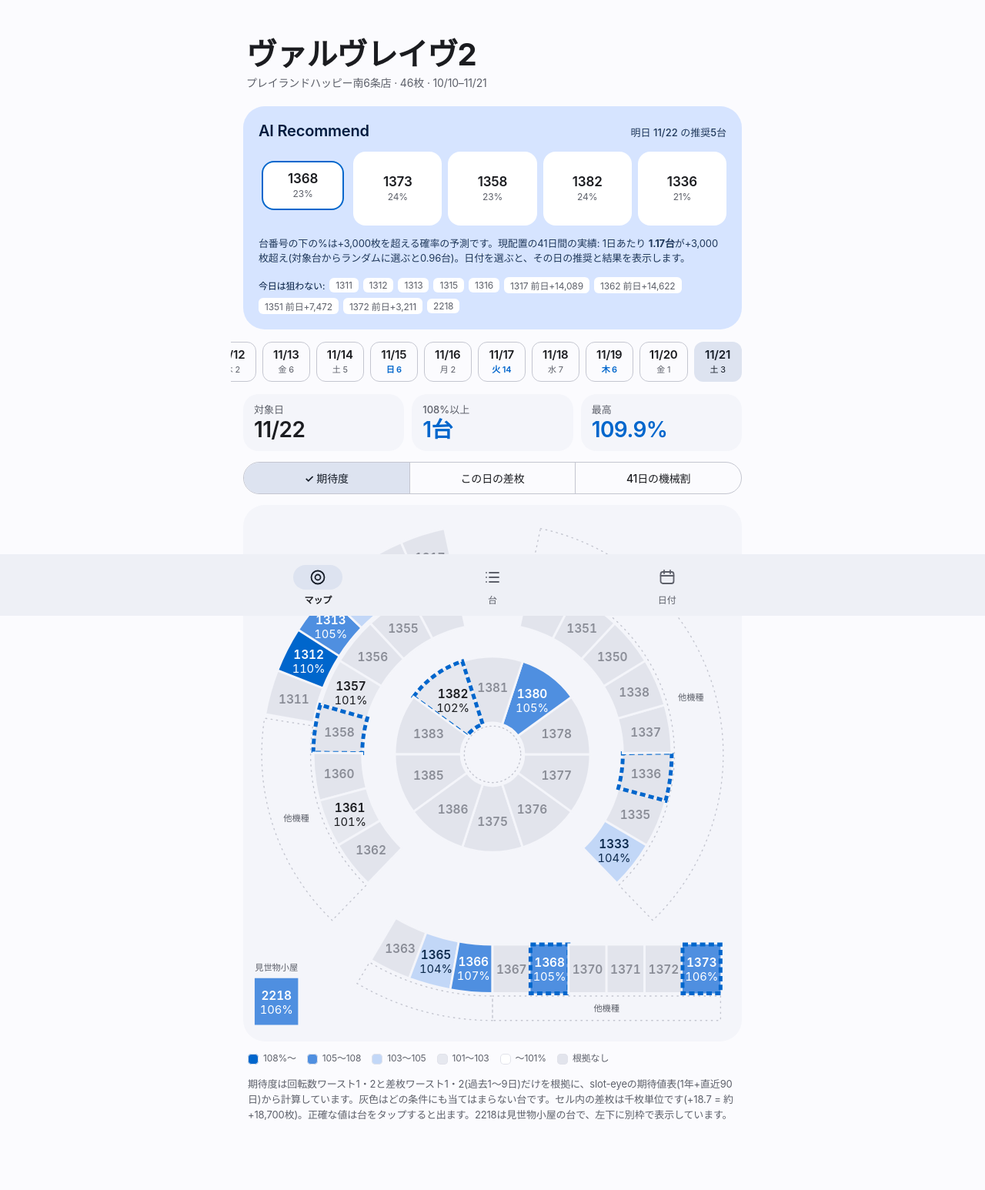
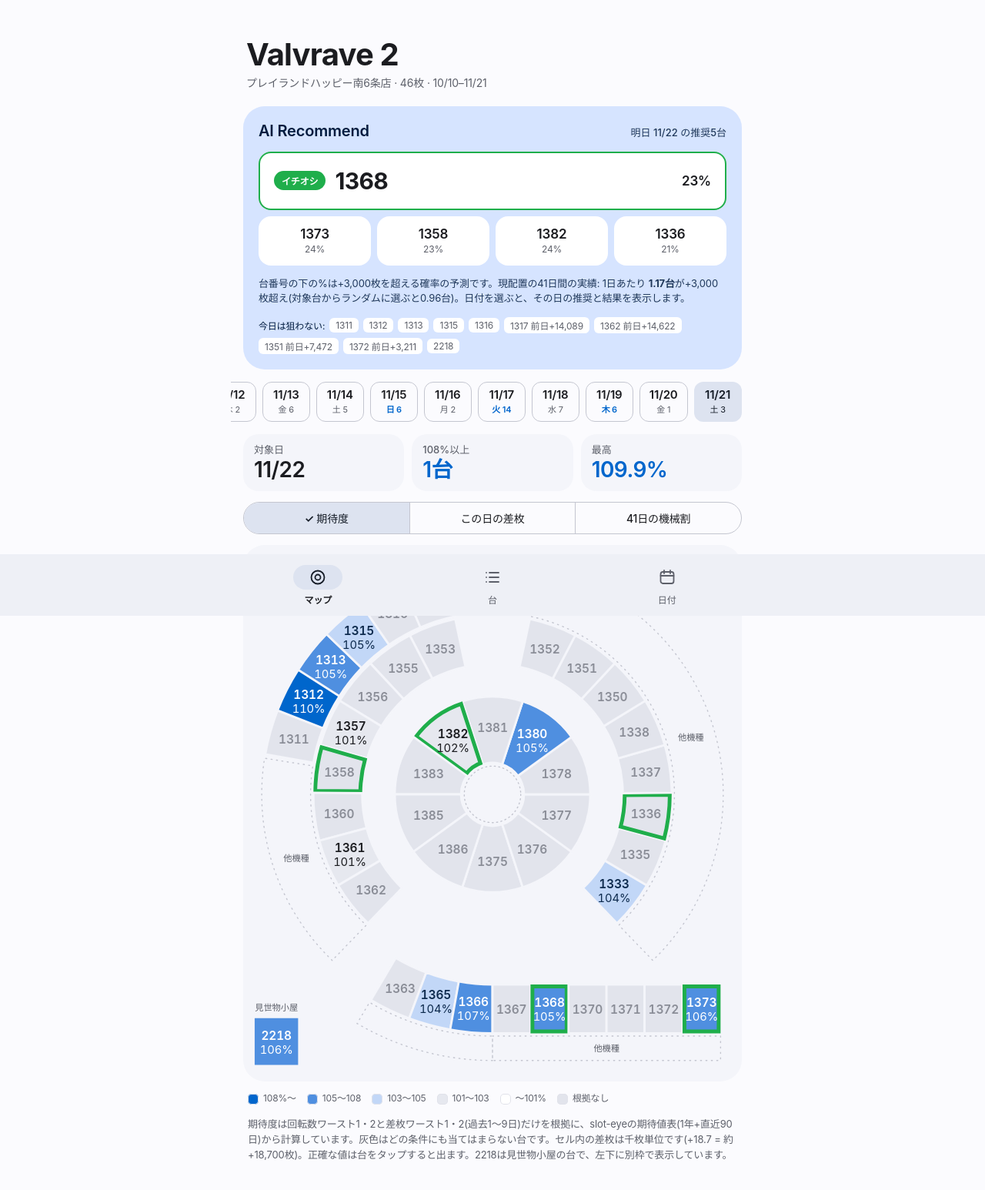
Before and after one commit to Sat0121/vvv2-minami6-map, a plain HTML site: page index.html in a window 1280 px wide. Shown: the whole page at 77% size. Drawn offline with Linux system fonts and the light colour scheme.

Commit message:
タイトルを英語に、AI推奨台の枠を内側の緑線に、推奨1位を大きく表示
Co-Authored-By: Claude Opus 5.5 <noreply@anthropic.com>
Claude-Session: https://claude.ai/code/session_01CAruggyVgNkM5aaNUHBJUP

```diff
--- a/index.html
+++ b/index.html
@@ -17,6 +17,7 @@
   --body: var(--mono); --display: -apple-system, BlinkMacSystemFont, "SF Pro Display", "Hiragino Sans", "Yu Gothic UI", "Roboto", system-ui, sans-serif;
   --doto: var(--display); --jp-dot: var(--display);
   --ease: cubic-bezier(.2, 0, 0, 1);
+  --ai-ring: #1fae4b;
 }
 @media (prefers-color-scheme: dark) { :root:not([data-theme="light"]) {
   --primary: #9fcaff; --on-primary: #003060; --primary-container: #0f4a86; --on-primary-container: #d6e4ff;
@@ -25,7 +26,7 @@
   --on-surface: #e2e2e9; --on-surface-var: #c4c6d0; --outline: #8e9099; --outline-var: #44474e;
   --red-ink: #003060;
   --h4: #3d7fcf; --h4-ink: #ffffff; --h3: #1d3c63; --h3-ink: #d6e4ff; --h2: #2a2d33; --h2-ink: #e2e2e9; --h1: #191c20; --h1-ink: #8e9099;
-  --none: #2a2d32; --none-ink: #8e9099; color-scheme: dark;
+  --none: #2a2d32; --none-ink: #8e9099; --ai-ring: #34d26a; color-scheme: dark;
 } }
 * { box-sizing: border-box; -webkit-tap-highlight-color: transparent; }
 body { background: var(--surface); color: var(--on-surface); font: 400 16px/1.5 var(--body); letter-spacing: -0.01em; font-variant-numeric: tabular-nums; -webkit-font-smoothing: antialiased; }
@@ -72,10 +73,11 @@ svg#map { display: block; width: 100%; height: auto; touch-action: manipulation;
 .cell text { text-anchor: middle; dominant-baseline: central; pointer-events: none; font-family: var(--body); }
 .cell .no { font-size: 23px; font-weight: 600; }
 .cell .val { font-size: 21px; }
-.cell.ai path { stroke: var(--primary); stroke-width: 7; stroke-dasharray: 10 6; }
-.cell.sel path { stroke: var(--on-surface); stroke-width: 7; stroke-dasharray: none; }
+.cell .ring { fill: none; stroke: var(--ai-ring); stroke-width: 14; display: none; pointer-events: none; }
+.cell.ai .ring { display: block; }
+.cell.sel path.base { stroke: var(--on-surface); stroke-width: 7; }
 .cell:focus { outline: none; }
-.cell:focus-visible path { stroke: var(--primary); stroke-width: 7; }
+.cell:focus-visible path.base { stroke: var(--primary); stroke-width: 7; }
 .cell.dim { opacity: .18; }
 .ghost { fill: none; stroke: var(--outline); stroke-width: 2; stroke-dasharray: 2 8; stroke-linecap: round; }
 .ghost-label { fill: var(--on-surface-var); font: 400 16px var(--body); text-anchor: middle; dominant-baseline: central; }
@@ -135,7 +137,13 @@ a { color: var(--primary); }
 .chips { display: grid; grid-template-columns: repeat(5, minmax(0, 1fr)); gap: 8px; }
 .chip { min-height: 64px; padding: 8px 4px; border: 0; border-radius: 16px; background: var(--surface-c-lowest); cursor: pointer; display: grid; place-items: center; align-content: center; gap: 2px; line-height: 1.1; font: 600 17px var(--body); color: var(--on-surface); }
 .chip small { font: 400 12px var(--body); color: var(--on-surface-var); }
-.chip.top { box-shadow: inset 0 0 0 2px var(--primary); }
+.chips { grid-template-columns: repeat(4, minmax(0, 1fr)); }
+.chip .cno { font: 600 17px var(--body); }
+.chip.first { grid-column: 1 / -1; min-height: 76px; grid-template-columns: auto 1fr auto; place-items: center start; padding: 10px 20px; gap: 12px; box-shadow: inset 0 0 0 2px var(--ai-ring); }
+.chip.first .cno { font: 700 30px/1 var(--display); letter-spacing: -0.02em; }
+.chip.first small { font: 600 17px var(--body); justify-self: end; color: var(--on-surface); }
+.chip.first.hit small { color: inherit; }
+.chip .rank { font: 600 12px var(--body); padding: 4px 10px; border-radius: 9999px; background: var(--ai-ring); color: #fff; }
 .chip.hit { background: var(--primary); color: var(--on-primary); }
 .chip.hit small { color: inherit; opacity: .9; }
 .ai-sum { font: 400 13px/1.5 var(--body); color: var(--on-surface-var); }
@@ -159,7 +167,7 @@ nav.tabs button[aria-current="page"] .ind { background: var(--secondary-containe
 
 <main class="page" id="page">
   <div class="top">
-    <h1>ヴァルヴレイヴ2</h1>
+    <h1>Valvrave 2</h1>
     <small>プレイランドハッピー南6条店 · 46枚 · <span id="range"></span></small>
   </div>
 
@@ -285,6 +293,7 @@ function layoutCells(island) {
 const svg = document.getElementById("map");
 const cells = new Map(), islandOf = new Map();
 function drawMap() {
+  const defs = el("defs", {}, svg);
   el("path", { class: "ghost", d: sector(335, 425, 12, 136) }, svg);
   el("path", { class: "ghost", d: sector(335, 425, -136, -81) }, svg);
   el("path", { class: "ghost", d: sector(445, 490, 180, 210.6) + "M0 445H420V490H0Z" }, svg);
@@ -293,7 +302,9 @@ function drawMap() {
   ISLANDS.forEach(island => layoutCells(island).forEach(c => {
     islandOf.set(c.no, island);
     const g = el("g", { class: "cell", tabindex: "0", role: "button" }, svg);
-    const path = el("path", { d: c.d }, g);
+    const path = el("path", { d: c.d, class: "base" }, g);
+    const clip = el("clipPath", { id: "clip" + c.no }, defs); el("path", { d: c.d }, clip);
+    el("path", { d: c.d, class: "ring", "clip-path": `url(#clip${c.no})` }, g);
     const no = el("text", { class: "no", x: fx(c.x), y: fx(c.y), textLength: 56, lengthAdjust: "spacingAndGlyphs" }, g);
     no.textContent = c.no;
     const val = el("text", { class: "val", x: fx(c.x) }, g);
@@ -433,8 +444,9 @@ function renderReco() {
   const chips = document.createElement("div"); chips.className = "chips";
   list.forEach((r, i) => {
     const hit = past && r.d > AI_HIT, b = document.createElement("button"); b.type = "button";
-    b.className = "chip" + (hit ? " hit" : !past && i === 0 ? " top" : "");
-    b.append(String(r.no)); const s = document.createElement("small"); s.textContent = past ? fmt(r.d) : (r.p * 100).toFixed(0) + "%"; b.append(s);
+    b.className = "chip" + (i === 0 ? " first" : "") + (hit ? " hit" : "");
+    if (i === 0) { const k = document.createElement("span"); k.className = "rank"; k.textContent = past ? "AIの1位" : "イチオシ"; b.append(k); }
+    const nm = document.createElement("span"); nm.className = "cno"; nm.textContent = r.no; b.append(nm); const s = document.createElement("small"); s.textContent = past ? fmt(r.d) : (r.p * 100).toFixed(0) + "%"; b.append(s);
     b.setAttribute("aria-label", past ? `${r.no}番台 結果${fmt(r.d)}枚` : `推奨${i + 1}位 ${r.no}番台 確率${(r.p * 100).toFixed(0)}%`);
     b.addEventListener("click", () => openSheet(r.no)); chips.appendChild(b);
   });
```
